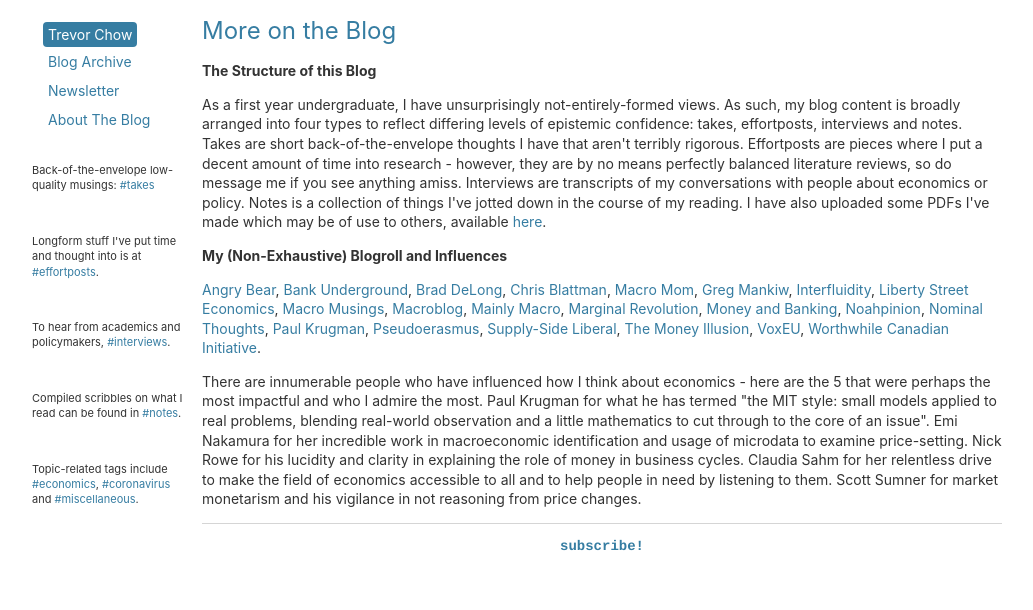
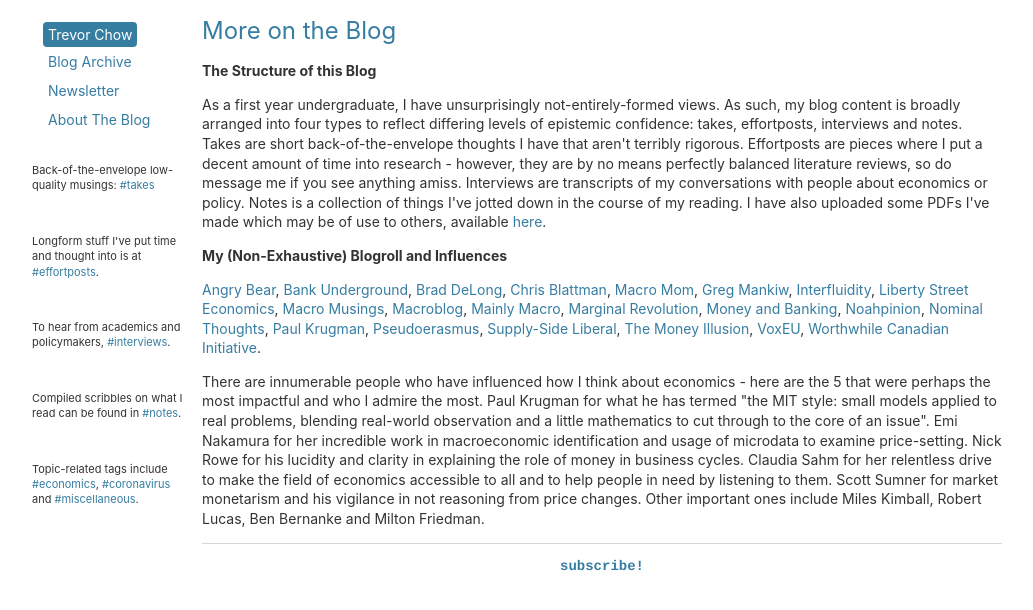
Before and after one commit to tmychow/tmychow.github.io, a Jekyll site: the page built from about/index.html, in a window 1280 px wide. Shown: the top 610 px of the page, without its empty margins (28-1061 px from the left). Built offline with Jekyll 4.4.1, drawn with Linux system fonts in a browser that asks for light colours.

Commit message:
Update index.html

```diff
--- a/about/index.html
+++ b/about/index.html
@@ -8,5 +8,5 @@
 	<p> As a first year undergraduate, I have unsurprisingly not-entirely-formed views. As such, my blog content is broadly arranged into four types to reflect differing levels of epistemic confidence: takes, effortposts, interviews and notes. Takes are short back-of-the-envelope thoughts I have that aren't terribly rigorous. Effortposts are pieces where I put a decent amount of time into research - however, they are by no means perfectly balanced literature reviews, so do message me if you see anything amiss. Interviews are transcripts of my conversations with people about economics or policy. Notes is a collection of things I've jotted down in the course of my reading. I have also uploaded some PDFs I've made which may be of use to others, available <a href="/usefulfiles">here</a>.</p>
 	<p><strong>My (Non-Exhaustive) Blogroll and Influences</strong></p>
 	<p><a href="https://angrybearblog.com/">Angry Bear</a>, <a href="https://bankunderground.co.uk/">Bank Underground</a>, <a href="https://delong.typepad.com/">Brad DeLong</a>, <a href="https://chrisblattman.com/">Chris Blattman</a>, <a href="http://macromomblog.com/">Macro Mom</a>, <a href="https://gregmankiw.blogspot.com/">Greg Mankiw</a>, <a href="https://interfluidity.com/">Interfluidity</a>, <a href="https://libertystreeteconomics.newyorkfed.org/">Liberty Street Economics</a>, <a href="https://macromarketmusings.blogspot.com/">Macro Musings</a>, <a href="https://www.frbatlanta.org/blogs/macroblog/">Macroblog</a>, <a href="https://mainlymacro.blogspot.com/">Mainly Macro</a>, <a href="https://marginalrevolution.com/">Marginal Revolution</a>, <a href="https://www.moneyandbanking.com/">Money and Banking</a>, <a href="noahpinion.substack.com">Noahpinion</a>, <a href="https://www.nominalthoughts.com/">Nominal Thoughts</a>, <a href="https://paulkrugman.substack.com/">Paul Krugman</a>, <a href="https://pseudoerasmus.com/">Pseudoerasmus</a>, <a href="https://blog.supplysideliberal.com/">Supply-Side Liberal</a>, <a href="https://www.themoneyillusion.com/">The Money Illusion</a>, <a href="https://voxeu.org/">VoxEU</a>, <a href="https://worthwhile.typepad.com/">Worthwhile Canadian Initiative</a>.</p>
-	<p> There are innumerable people who have influenced how I think about economics - here are the 5 that were perhaps the most impactful and who I admire the most. Paul Krugman for what he has termed "the MIT style: small models applied to real problems, blending real-world observation and a little mathematics to cut through to the core of an issue". Emi Nakamura for her incredible work in macroeconomic identification and usage of microdata to examine price-setting. Nick Rowe for his lucidity and clarity in explaining the role of money in business cycles. Claudia Sahm for her relentless drive to make the field of economics accessible to all and to help people in need by listening to them. Scott Sumner for market monetarism and his vigilance in not reasoning from price changes. </p>
+	<p> There are innumerable people who have influenced how I think about economics - here are the 5 that were perhaps the most impactful and who I admire the most. Paul Krugman for what he has termed "the MIT style: small models applied to real problems, blending real-world observation and a little mathematics to cut through to the core of an issue". Emi Nakamura for her incredible work in macroeconomic identification and usage of microdata to examine price-setting. Nick Rowe for his lucidity and clarity in explaining the role of money in business cycles. Claudia Sahm for her relentless drive to make the field of economics accessible to all and to help people in need by listening to them. Scott Sumner for market monetarism and his vigilance in not reasoning from price changes. Other important ones include Miles Kimball, Robert Lucas, Ben Bernanke and Milton Friedman. </p>
 </div><!-- /.blurb -->
```
